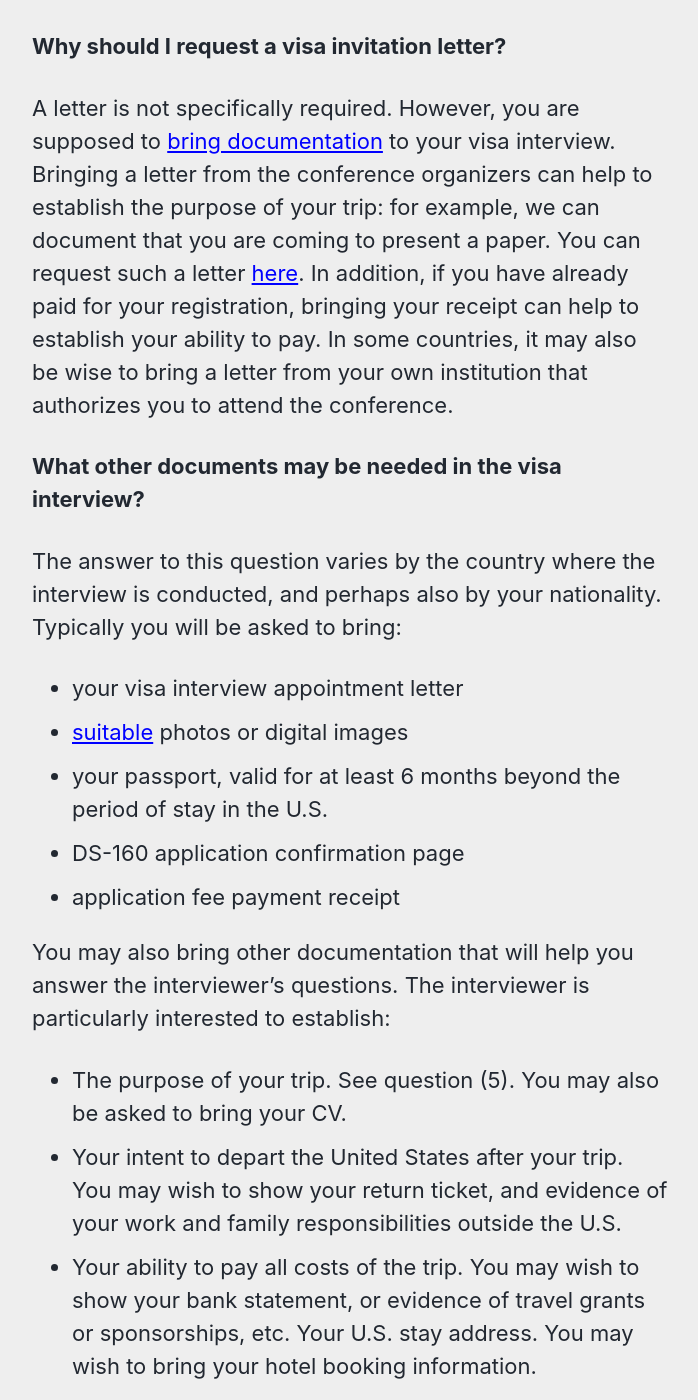
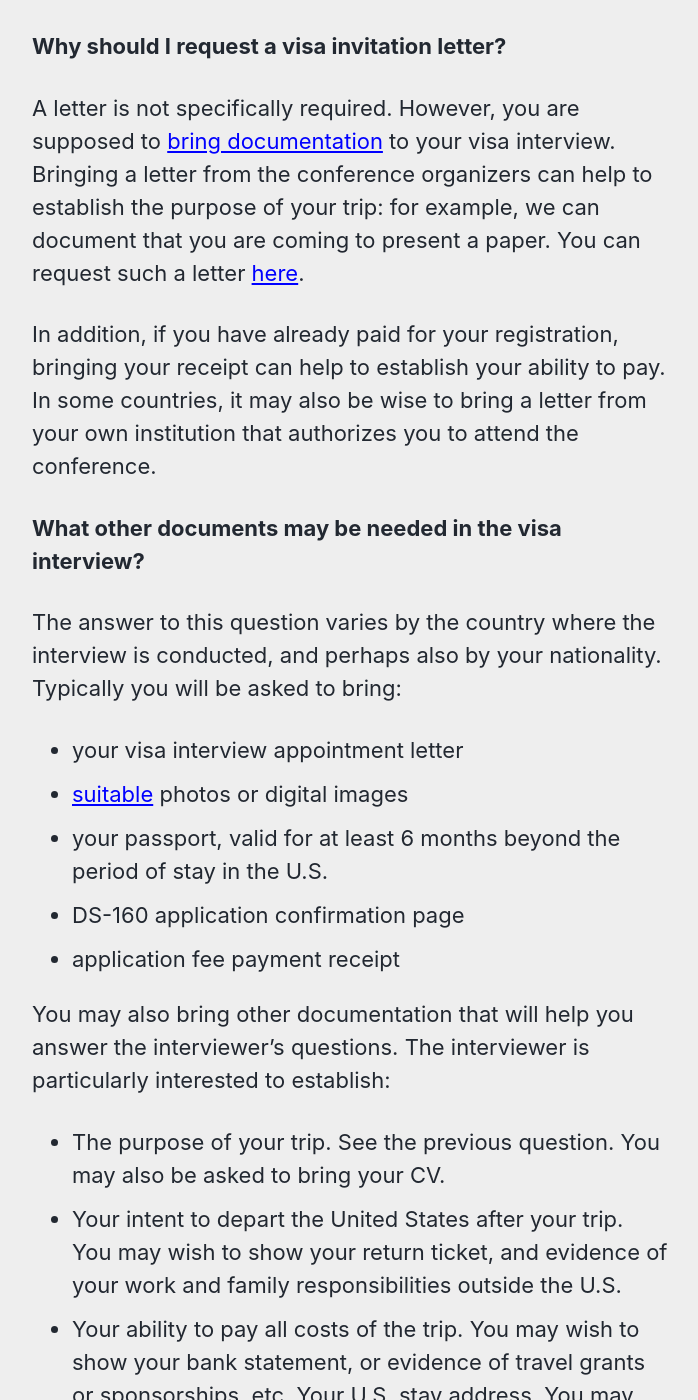
Before and after one commit to naacl-org/naacl-2021-website, a Jekyll site: the page built from _pages/participants.md, in a window 1280 px wide and 1400 px high, scrolled down 6299 px. Shown: the whole window, without its empty margins (290-988 px from the left). Built offline with Jekyll 4.4.1, drawn with Linux system fonts in a browser that asks for light colours; nearby versions of some CDN libraries.

Commit message:
Minor tweaks to visa info

```diff
--- a/_pages/participants.md
+++ b/_pages/participants.md
@@ -87,7 +87,9 @@ The non-refundable visa application fee is [approximately $160](https://travel.s
 
 **Why should I request a visa invitation letter?**
 
-A letter is not specifically required.  However, you are supposed to [bring documentation](https://travel.state.gov/content/travel/en/us-visas/tourism-visit/visitor.html) to your visa interview.  Bringing a letter from the conference organizers can help to establish the purpose of your trip: for example, we can document that you are coming to present a paper.  You can request such a letter [here](https://bit.ly/2Xp9pnD).  In addition, if you have already paid for your registration, bringing your receipt can help to establish your ability to pay.  In some countries, it may also be wise to bring a letter from your own institution that authorizes you to attend the conference.
+A letter is not specifically required.  However, you are supposed to [bring documentation](https://travel.state.gov/content/travel/en/us-visas/tourism-visit/visitor.html) to your visa interview.  Bringing a letter from the conference organizers can help to establish the purpose of your trip: for example, we can document that you are coming to present a paper.  You can request such a letter [here](https://bit.ly/2Xp9pnD).
+
+In addition, if you have already paid for your registration, bringing your receipt can help to establish your ability to pay.  In some countries, it may also be wise to bring a letter from your own institution that authorizes you to attend the conference.
 
 **What other documents may be needed in the visa interview?**
 
@@ -99,7 +101,7 @@ The answer to this question varies by the country where the interview is conduct
 - application fee payment receipt
 
 You may also bring other documentation that will help you answer the interviewer’s questions.  The interviewer is particularly interested to establish:
-- The purpose of your trip.  See question (5).  You may also be asked to bring your CV.
+- The purpose of your trip.  See the previous question.  You may also be asked to bring your CV.
 - Your intent to depart the United States after your trip.  You may wish to show your return ticket, and evidence of your work and family responsibilities outside the U.S.
 - Your ability to pay all costs of the trip.  You may wish to show your bank statement, or evidence of travel grants or sponsorships, etc.
 Your U.S. stay address.  You may wish to bring your hotel booking information.
```
